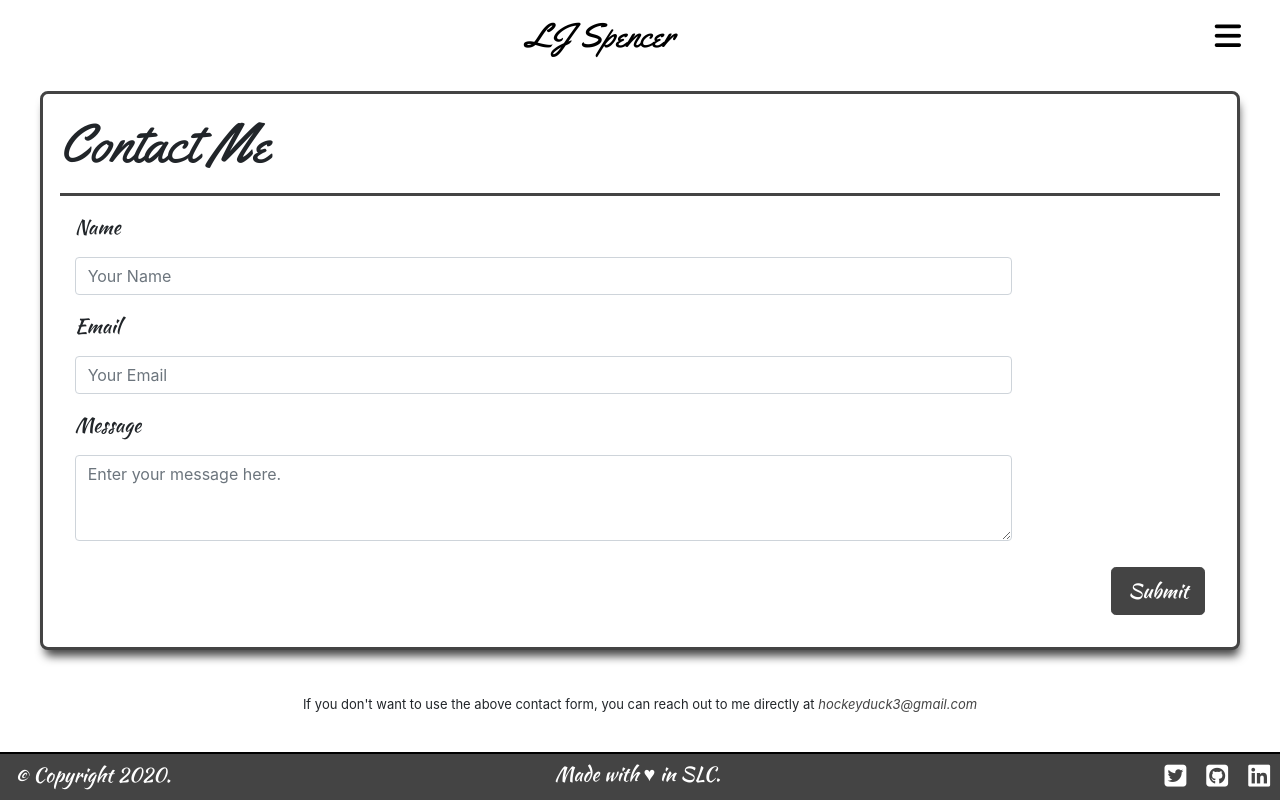
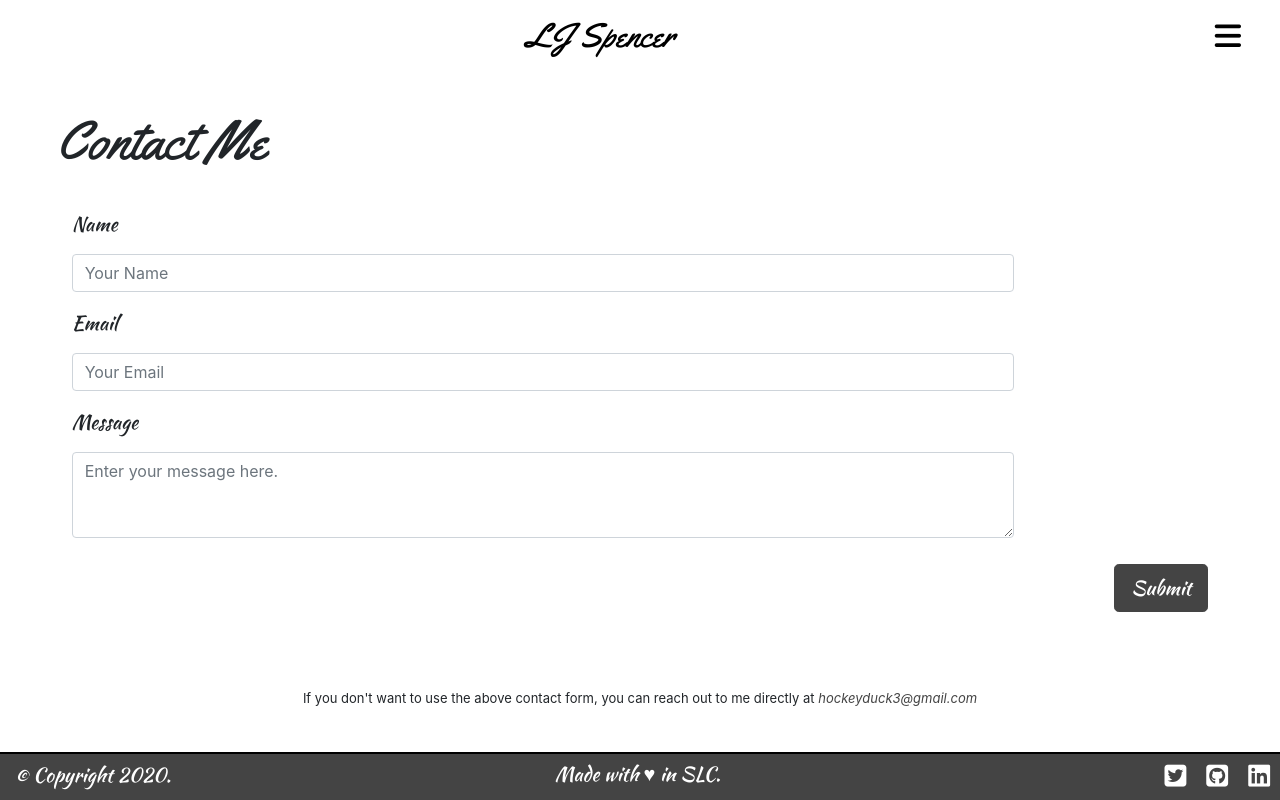
Before and after one commit to hockeyduck3/Portfolio-React, a React (Create React App) app in the folder client/: page /Contact in a window 1280 px wide. Built offline with nearby package versions, Linux system fonts and the light colour scheme.

Commit message:
Made some more styling changes to the homepage

```diff
--- a/client/src/components/Card/style.css
+++ b/client/src/components/Card/style.css
@@ -1,8 +1,6 @@
 .card {
-    border: 3px solid #444;
-    border-radius: 0.5rem;
+    border: none;
     margin: 20px 2% 45px 2%;
-    box-shadow: 2px 9px 10px -3px #444;
 }
 
 .card-body {
@@ -19,8 +17,6 @@ h2 {
 }
 
 hr {
-    background-color: #444;
     border: none;
     height: 3px;
-    margin-bottom: 1rem;
 }
--- a/client/src/pages/Homepage/homepage.css
+++ b/client/src/pages/Homepage/homepage.css
@@ -1,8 +1,6 @@
 #profilePic {
-    background-color:#444;
-    border: 2px solid #444;
     border-radius: 0.5rem;
-    box-shadow: 2px 6px 15px -3px #444;
+    box-shadow: 5px 8px 5px -3px black;
     float: left;
     margin-right: 2%;
     width: 25%;
--- a/client/src/pages/Homepage/index.js
+++ b/client/src/pages/Homepage/index.js
@@ -9,7 +9,7 @@ import './homepage.css';
 
 class Homepage extends Component {
     state = {
-        title: 'About Me',
+        title: 'Hello there! I\'m LJ.',
         helloThere: false
     }
 
```
